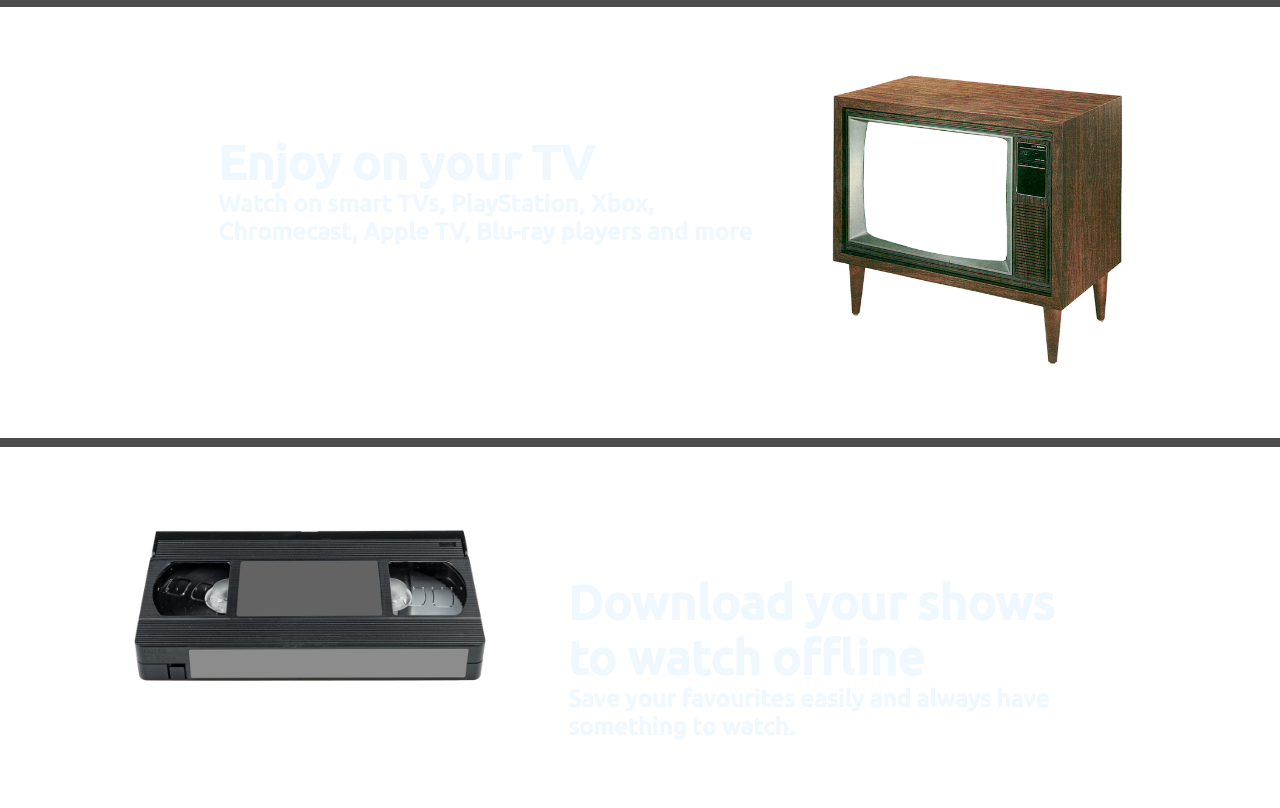
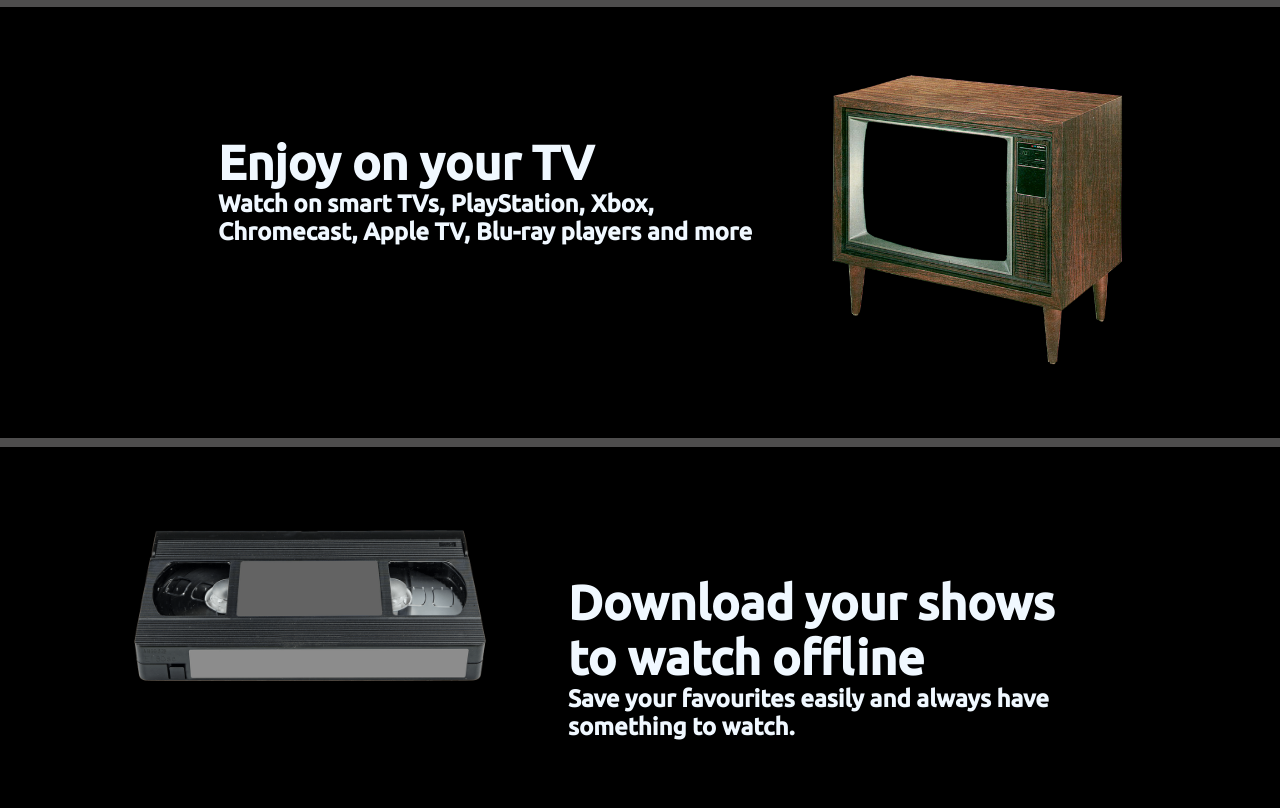
Before and after one commit to AdityaTuljapurkar/nexflix_project, a plain HTML site: page index.html in a window 1280 px wide. Shown: the part 706-1514 px from the top of the page. Drawn offline with Linux system fonts and the light colour scheme; a web font is replaced by a local one.

Commit message:
Update util.css

```diff
--- a/util.css
+++ b/util.css
@@ -1,3 +1,6 @@
+body{
+    background-color: black;
+}
 .nav1{
     display:block ;
     position: relative;
@@ -47,29 +50,29 @@ align-items: center;
     height: 44em;
 }
 .box{
-
+    background-color: black;
     display: flex;
     justify-content: center;
     margin: 4em 0em;
 }
 .cont
-{
+{background-color: black;
     display: flex;
     flex-direction: column;
     width: 34em;
     margin: 4em;
 }
-.cont h1{
+.cont h1{background-color: black;
     /* text-align: center; */
     justify-content: center ;
     font-size: 3em;
 }
-.cont h3{
+.cont h3{background-color: black;
     /* text-align: left; */
     justify-content: center ;
     font-size: 1.5em;
 }
-.question{
+.question{background-color: black;
     display: flex;
     align-items: center;
     text-align: center;
```
